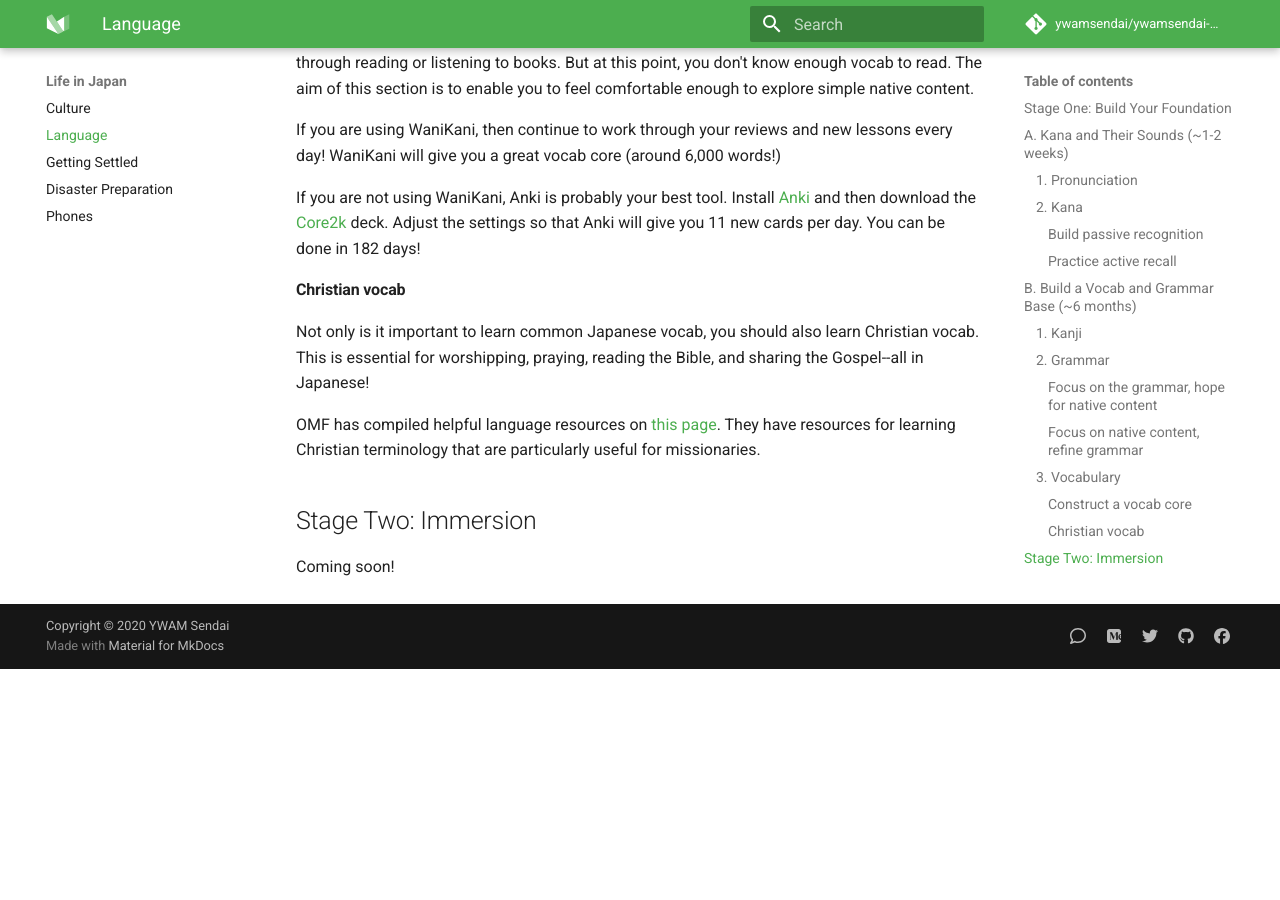
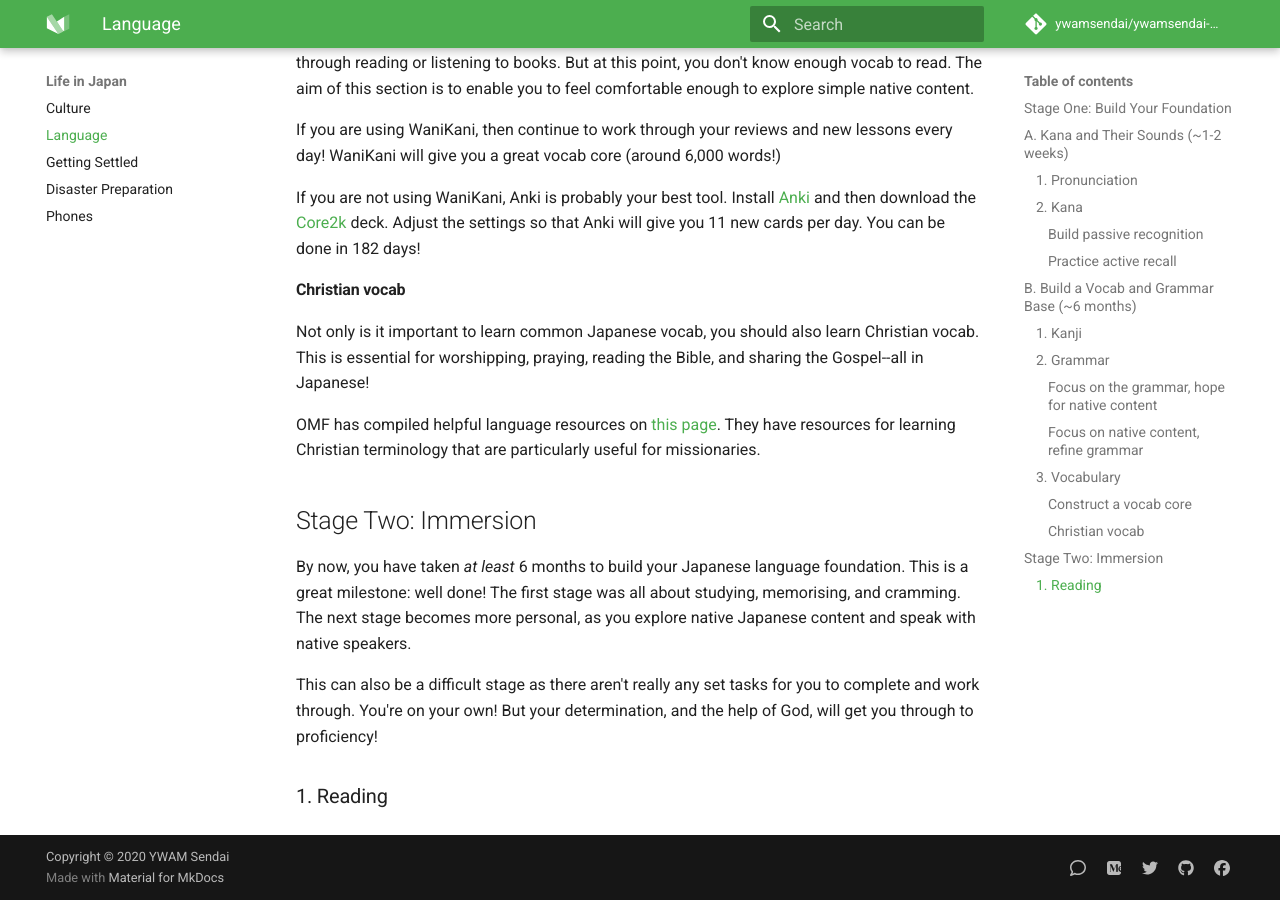
Before and after one commit to ywamsendai/ywamsendai-wiki, an MkDocs documentation site: the page built from docs/lifeinjapan/language.md, in a window 1280 px wide and 900 px high, scrolled down 5481 px. Built offline with MkDocs 1.6.1 and Material for MkDocs 9.7.7, drawn with Linux system fonts in a browser that asks for light colours; comment, search, counter and statistics services are not loaded; before the commit the page ends 6150 px from its top, so only the background shows below that.

Commit message:
start stage two

```diff
--- a/docs/lifeinjapan/language.md
+++ b/docs/lifeinjapan/language.md
@@ -145,4 +145,8 @@ OMF has compiled helpful language resources on [this page](https://omf.org/asia/
 
 ## Stage Two: Immersion
 
-Coming soon!
+By now, you have taken *at least* 6 months to build your Japanese language foundation. This is a great milestone: well done! The first stage was all about studying, memorising, and cramming. The next stage becomes more personal, as you explore native Japanese content and speak with native speakers.
+
+This can also be a difficult stage as there aren't really any set tasks for you to complete and work through. You're on your own! But your determination, and the help of God, will get you through to proficiency!
+
+### 1. Reading
```
